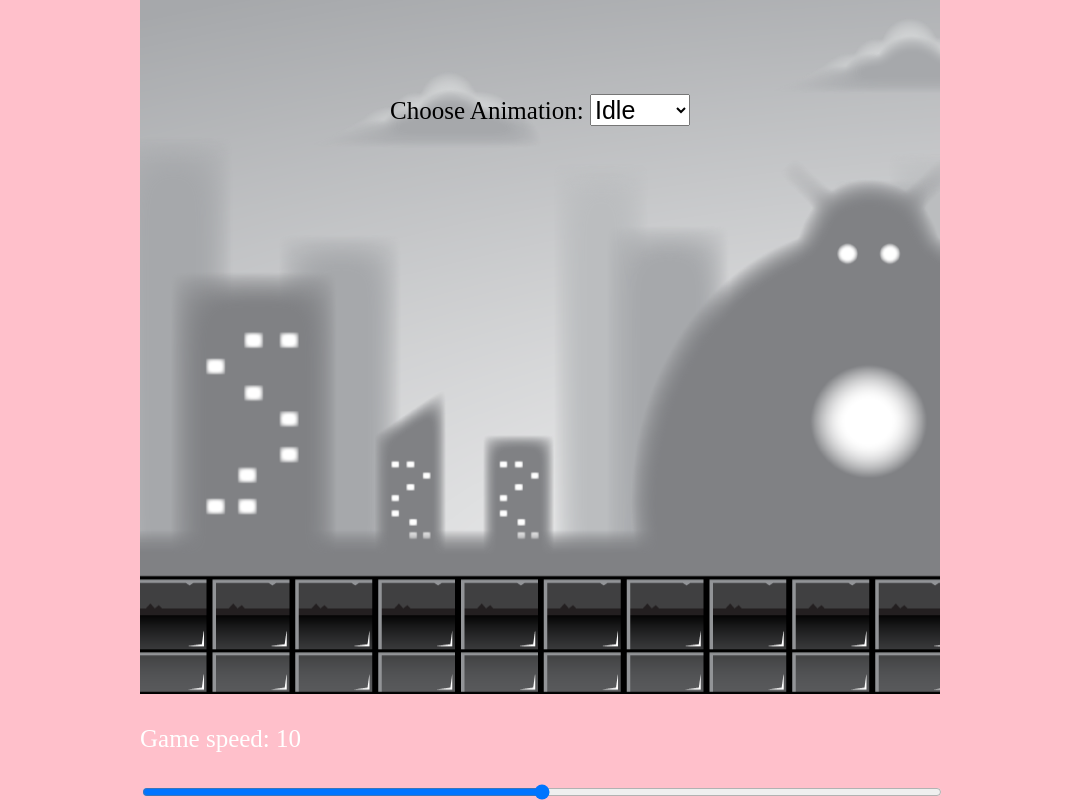
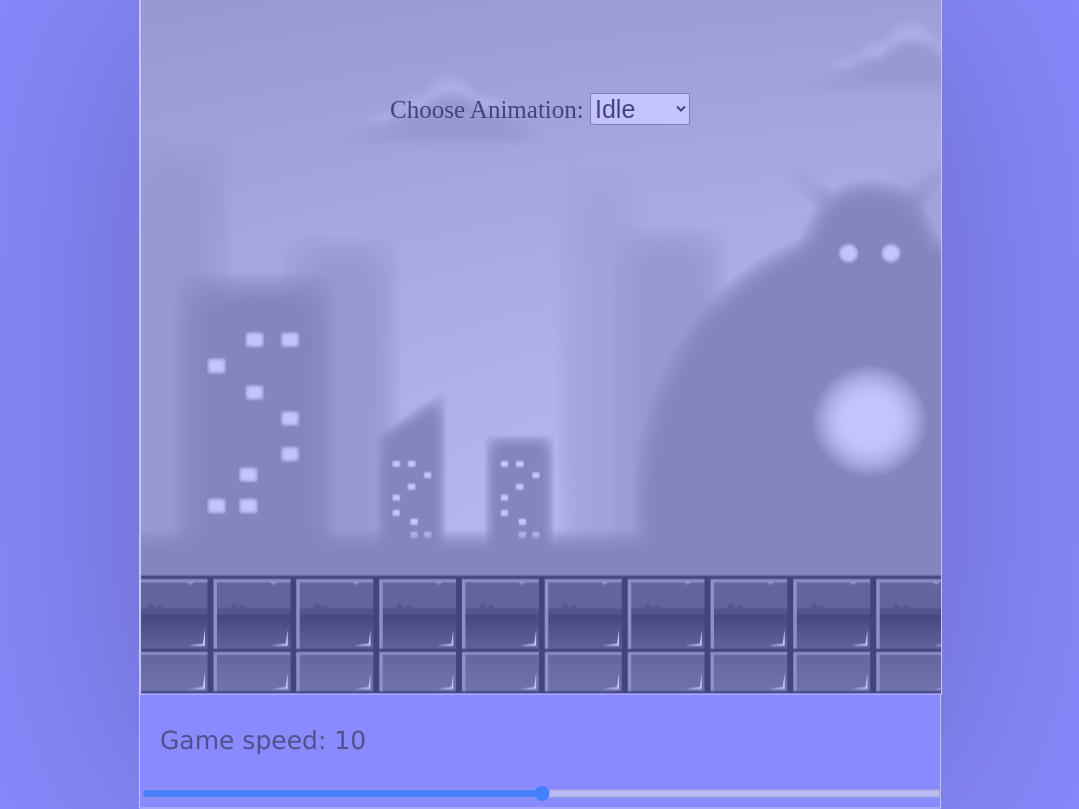
Before and after one commit to Github-Archives/fun-game, a website built with Vite: page index.html in a window 1280 px wide. Shown: the whole page, without its empty margins (100-1179 px from the left). Built offline with nearby package versions, Linux system fonts and the light colour scheme; animation ran at ten frames a second.

Commit message:
update styles

```diff
--- a/style.css
+++ b/style.css
@@ -1,31 +1,36 @@
 body {
-  background: pink;
+  background: rgb(136, 138, 254);
 }
 #container {
   position: absolute;
   width: 800px;
+  /* height: 700px; */
   transform: translate(-50%, -50%);
   top: 50%;
   left: 50%;
-  /* border: 3px solid white; */
+  border: 1px solid white;
   font-size: 25px;
+  opacity: 0.5;
+  box-shadow: 0 0 5000px 0 rgba(0, 0, 0, 0.5);
 }
 
 #canvas1 {
   position: relative;
-  /* position: absolute;
-  border: 3px solid white; */
+  border: 1px solid white;
   width: 800px;
   height: 700px;
-  /* transform: translate(-50%, -50%);
-  top: 50%;
-  left: 50%; */
+  /* transform: translate(-50%, -50%); */
+  /* top: 50%; */
+  /* left: 50%; */
 }
 #slider {
   width: 100%;
 }
 p {
-  color: white;
+  font-family: Verdana, Geneva, Tahoma, sans-serif;
+  color: rgb(26, 26, 26);
+  /* font-size: 50px; */
+  padding-left: 20px;
 }
 
 .controls {
```
